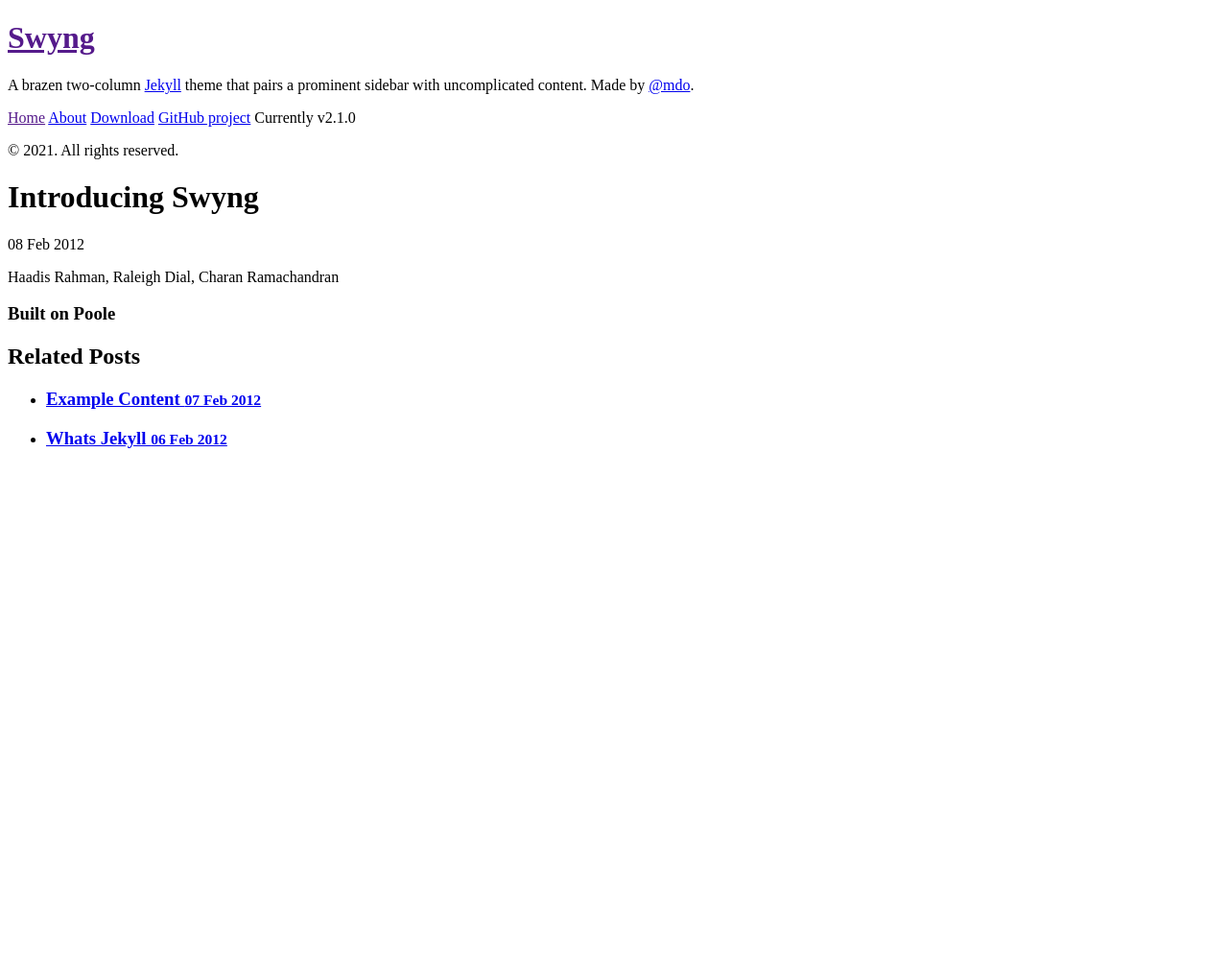
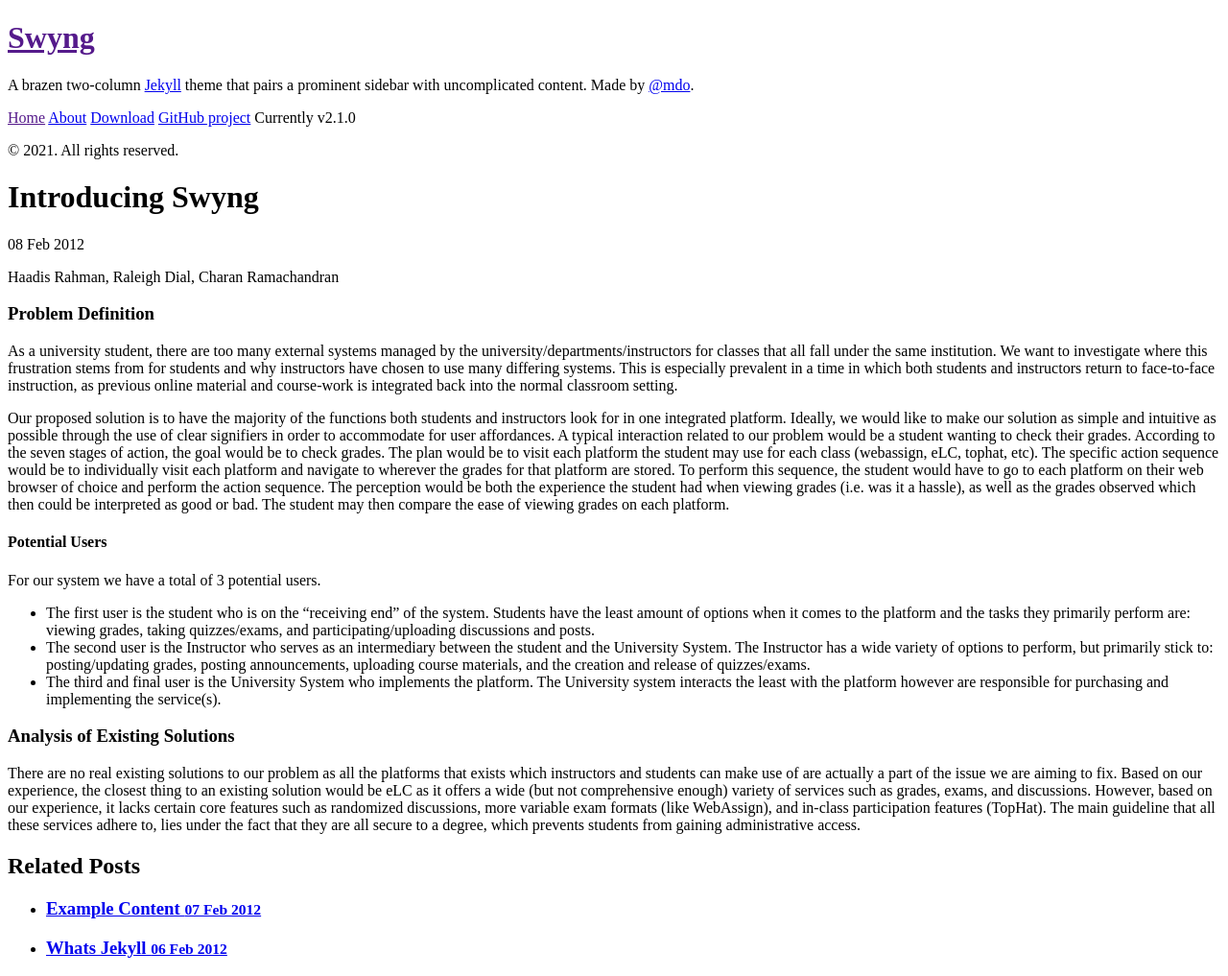
Before and after one commit to MediocreCode/4800TermProject, a Jekyll site: the page built from _posts/2012-02-08-example-content.md, in a window 1280 px wide. Shown: the whole page at 96% size. Built offline with Jekyll 4.4.1, drawn with Linux system fonts in a browser that asks for light colours; Markdown is read by kramdown in place of the engine named in the settings; before the commit the page ends 900 px from its top, so only the background shows below that.

Commit message:
initial milestone2 draft

```diff
--- a/_posts/2012-02-08-example-content.md
+++ b/_posts/2012-02-08-example-content.md
@@ -5,7 +5,20 @@
 
 Haadis Rahman, Raleigh Dial, Charan Ramachandran
 
-### Built on Poole
+### Problem Definition
+As a university student, there are too many external systems managed by the university/departments/instructors for classes that all fall under the same institution. We want to investigate where this frustration stems from for students and why instructors have chosen to use many differing systems. This is especially prevalent in a time in which both students and instructors return to face-to-face instruction, as previous online material and course-work is integrated back into the normal classroom setting.
+
+Our proposed solution is to have the majority of the functions both students and instructors look for in one integrated platform. Ideally, we would like to make our solution as simple and intuitive as possible through the use of clear signifiers in order to accommodate for user affordances. A typical interaction related to our problem would be a student wanting to check their grades. According to the seven stages of action, the goal would be to check grades. The plan would be to visit each platform the student may use for each class (webassign, eLC, tophat, etc). The specific action sequence would be to individually visit each platform and navigate to wherever the grades for that platform are stored. To perform this sequence, the student would have to go to each platform on their web browser of choice and perform the action sequence. The perception would be both the experience the student had when viewing grades (i.e. was it a hassle), as well as the grades observed which then could be interpreted as good or bad. The student may then compare the ease of viewing grades on each platform.
+
+#### Potential Users
+For our system we have a total of 3 potential users.
+* The first user is the student who is on the “receiving end” of the system. Students have the least amount of options when it comes to the platform and the tasks they primarily perform are: viewing grades, taking quizzes/exams, and participating/uploading discussions and posts.
+* The second user is the Instructor who serves as an intermediary between the student and the University System. The Instructor has a wide variety of options to perform, but primarily stick to: posting/updating grades, posting announcements, uploading course materials, and the creation and release of quizzes/exams.
+* The third and final user is the University System who implements the platform. The University system interacts the least with the platform however are responsible for purchasing and implementing the service(s).
+
+### Analysis of Existing Solutions
+There are no real existing solutions to our problem as all the platforms that exists which instructors and students can make use of are actually a part of the issue we are aiming to fix. Based on our experience, the closest thing to an existing solution would be eLC as it offers a wide (but not comprehensive enough) variety of services such as grades, exams, and discussions. However, based on our experience, it lacks certain core features such as randomized discussions, more variable exam formats (like WebAssign), and in-class participation features (TopHat).
+The main guideline that all these services adhere to, lies under the fact that they are all secure to a degree, which prevents students from gaining administrative access.
 
 <!-- Poole is the Jekyll Butler, serving as an upstanding and effective foundation for Jekyll themes by [@mdo](https://twitter.com/mdo). Poole, and every theme built on it (like Hyde here) includes the following:
 
```
